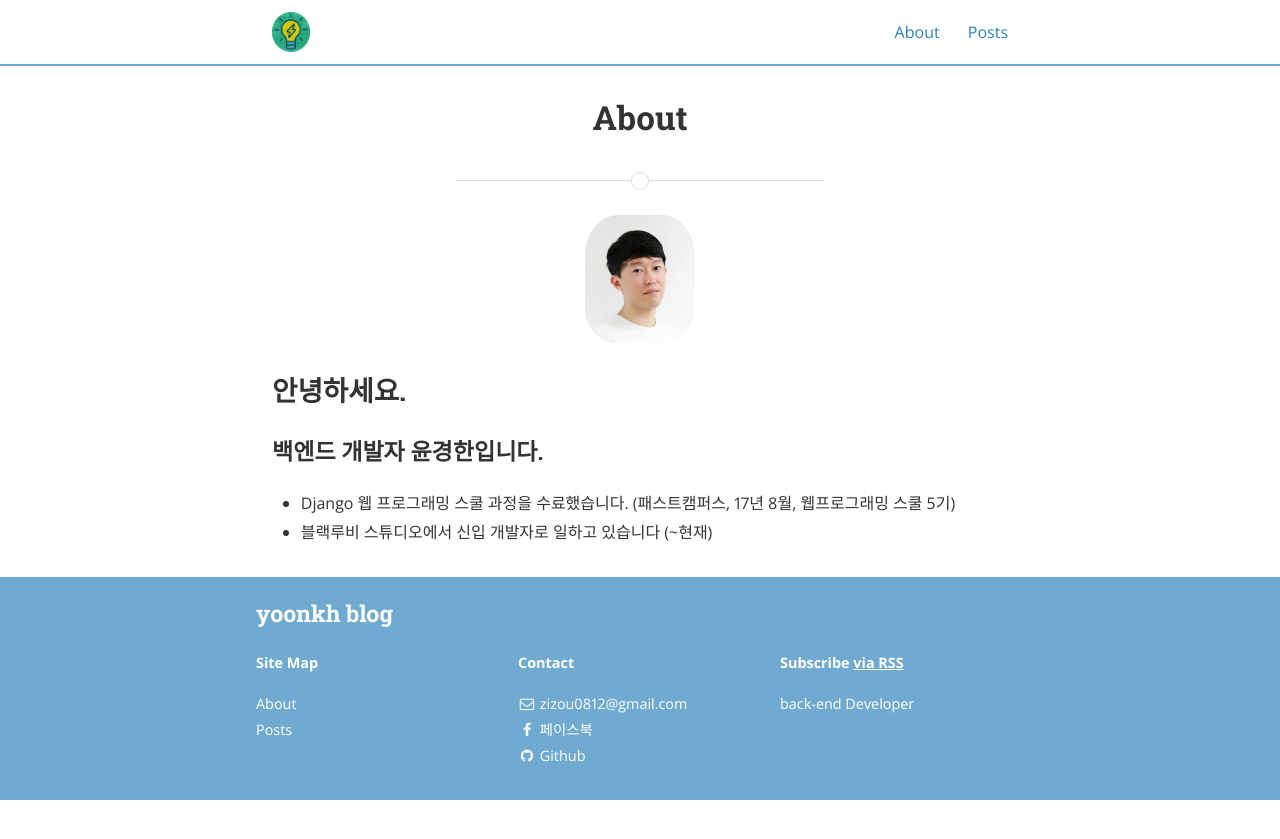
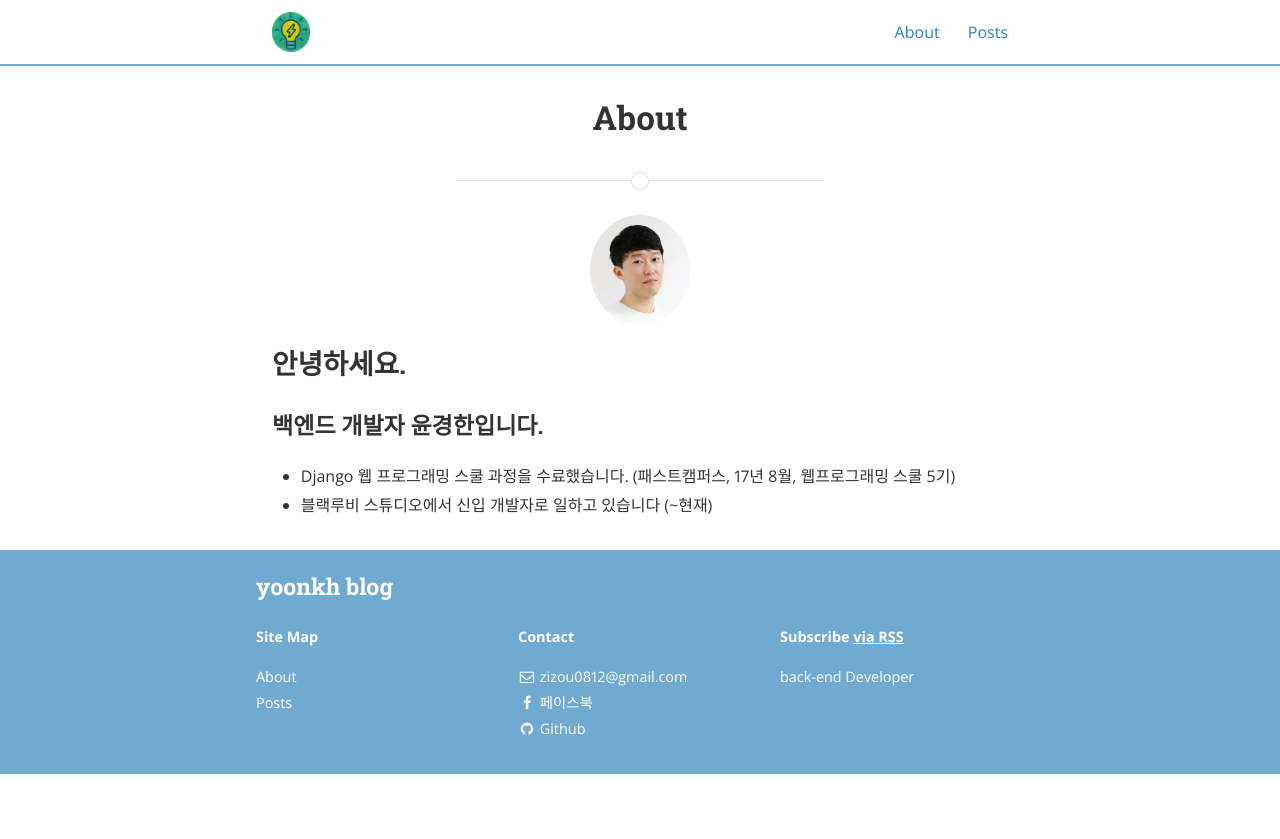
Before and after one commit to yoonkh/yoonkh.github.io, a Jekyll site: the page built from about.md, in a window 1280 px wide. Shown: the top 839 px of the page. Built offline with Jekyll 4.4.1, drawn with Linux system fonts in a browser that asks for light colours; nearby versions of some CDN libraries.

Commit message:
Update _layout.scss

```diff
--- a/_sass/_layout.scss
+++ b/_sass/_layout.scss
@@ -339,10 +339,10 @@ pre code.hljs {
 			}
 		}
 		.profile {
-			max-width: 110px;
-			margin: auto;
-			padding-bottom: 0.5em;
-			border-radius: 30%;
+			width: 100px;
+			height: 110px;
+			object-fit: cover;
+			border-radius: 50%;
  		}
 	}
 }
```
